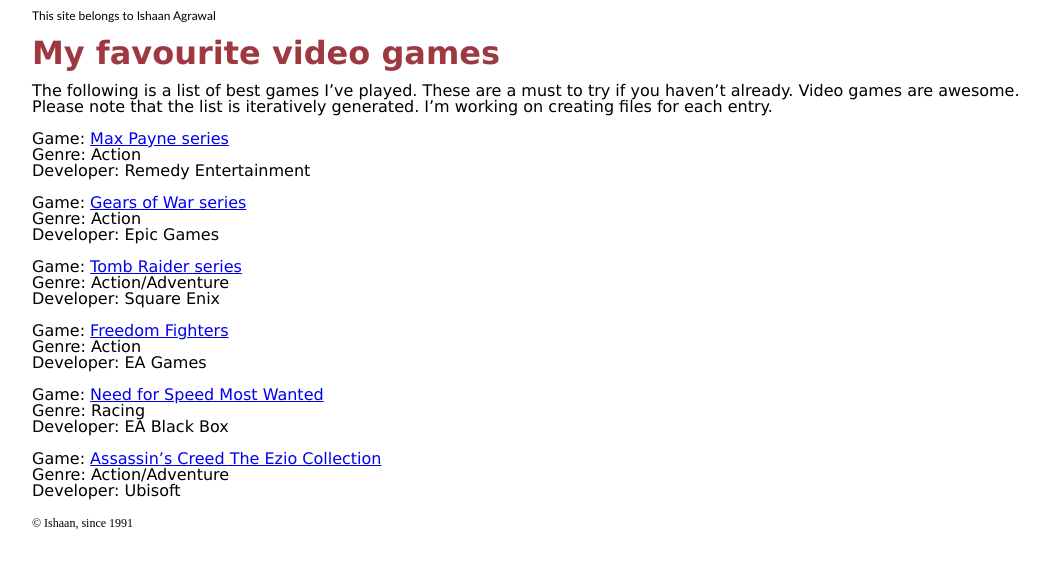
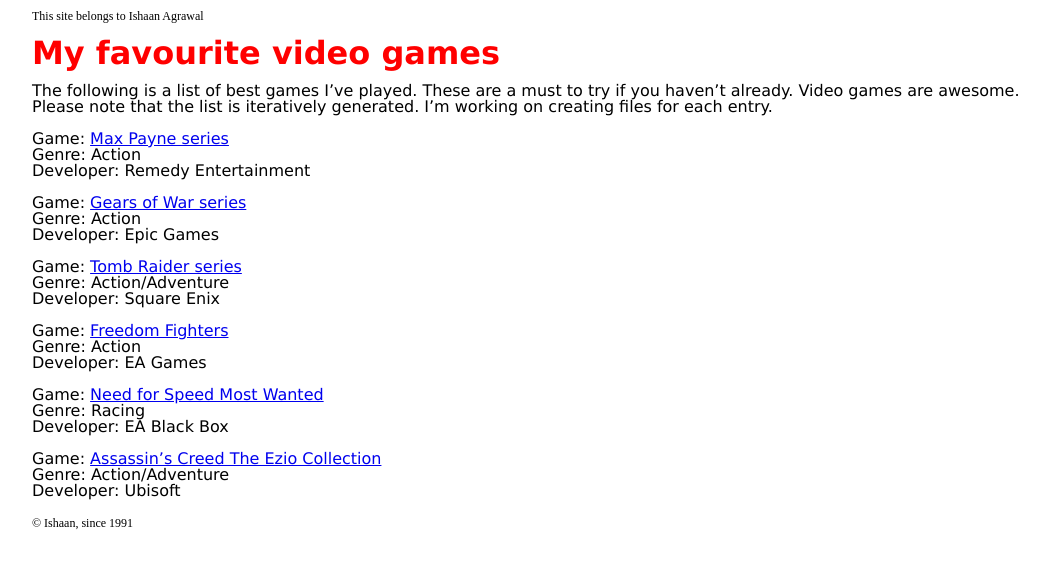
Before and after one commit to Ishaan91/docs-as-code, a Jekyll site: the page built from index.md, in a window 1280 px wide. Shown: the top 569 px of the page, without its empty margins (26-1071 px from the left). Built offline with Jekyll 4.4.1, drawn with Linux system fonts in a browser that asks for light colours.

Commit message:
edited css

```diff
--- a/assets/css/style.css
+++ b/assets/css/style.css
@@ -1,4 +1,4 @@
-h1, h2, h3, h4, h5, h6 {color:#9E3942;}
+h1, h2, h3, h4, h5, h6 {color:red;}
 
 hr {
 	display: block;
@@ -19,7 +19,7 @@ blockquote {
 }
 
 header {
-	font-family: Papyrus, Lucida Handwriting, cursive, Trebuchet MS;
+	font-family: serif;
 	font-size: 12px;
 }
 body {
```
